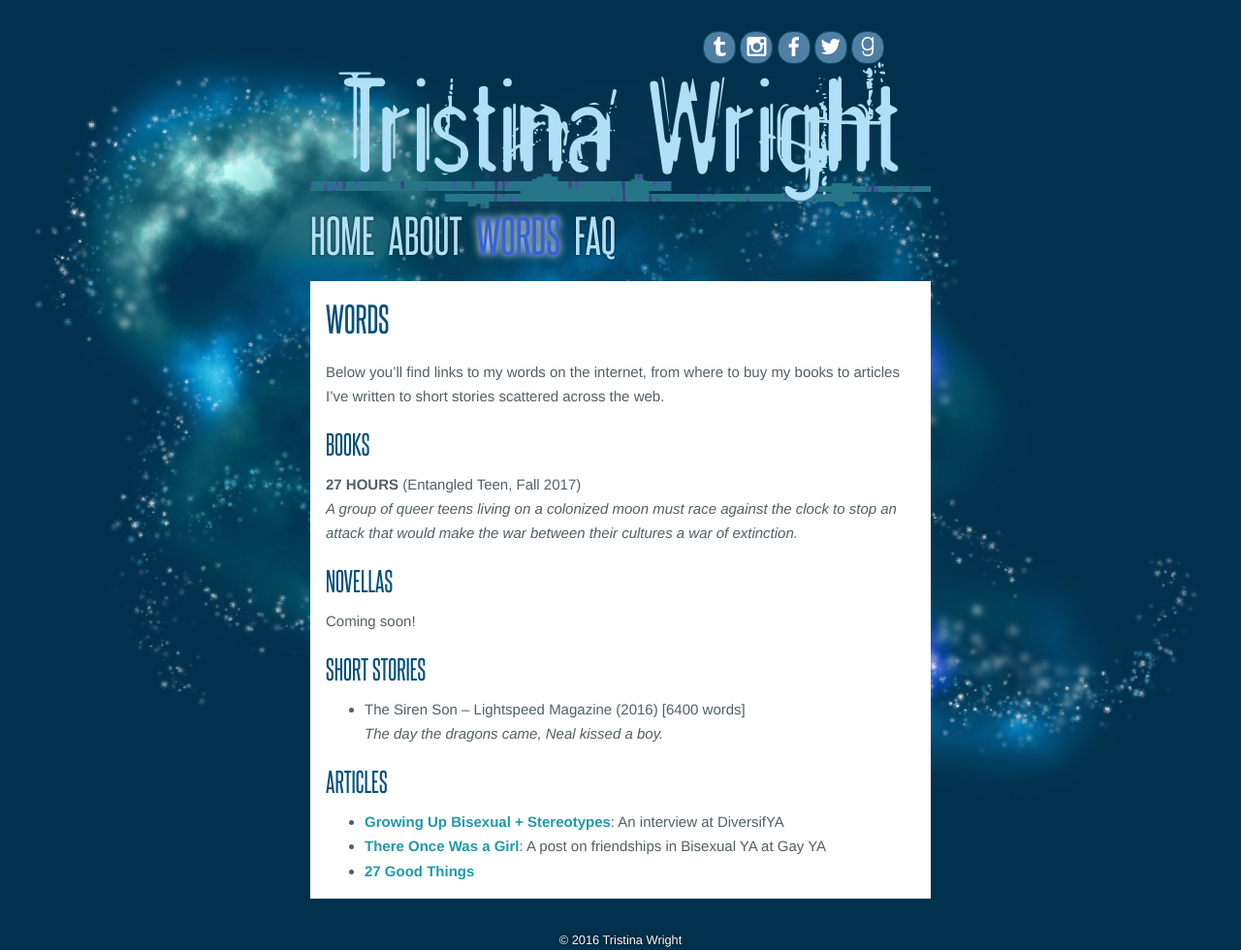
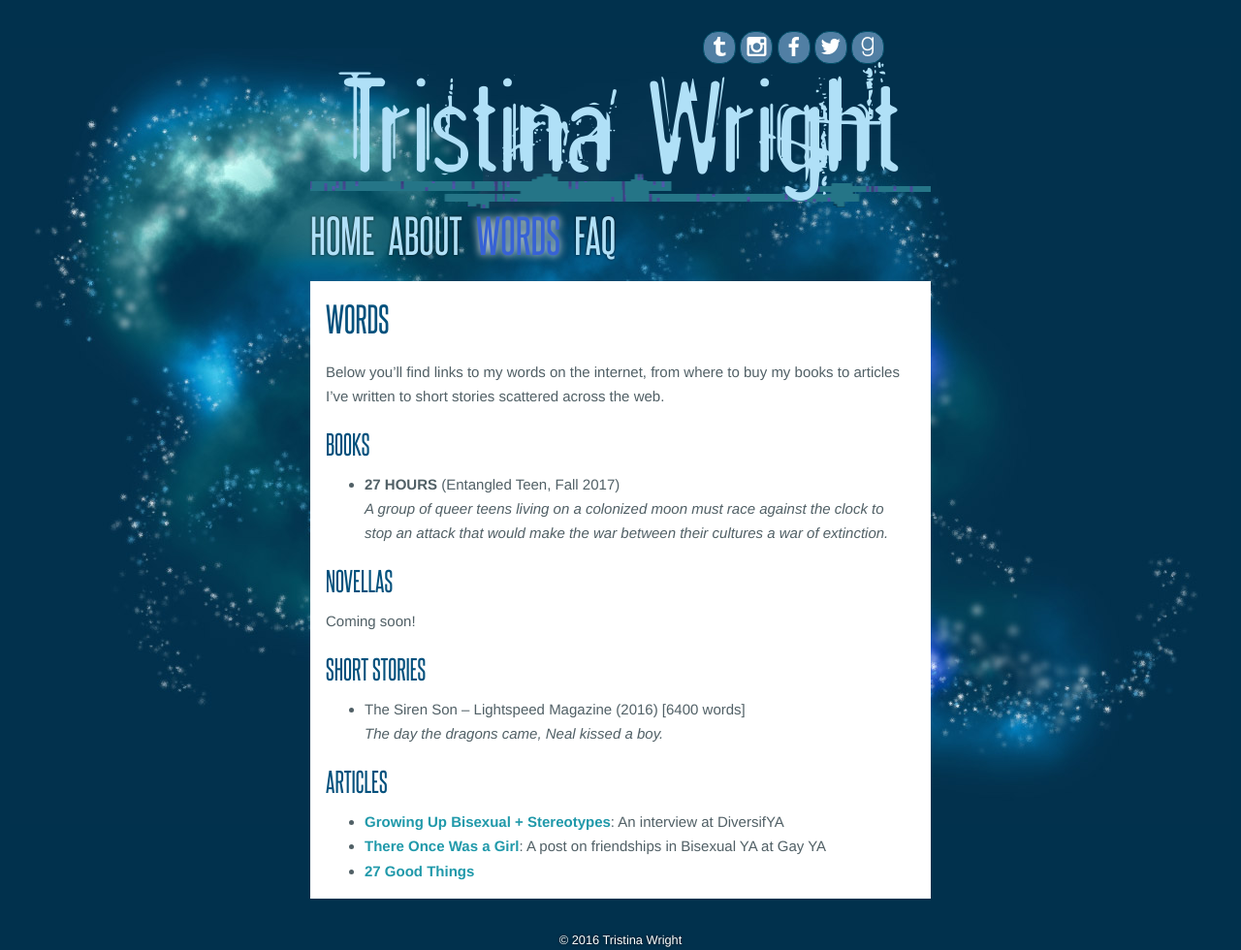
Before and after one commit to TristinaWright/tristinawright.github.io, a Jekyll site: the page built from _posts/static/2015-12-08-writing.md, in a window 1280 px wide. Shown: the whole page at 97% size. Built offline with Jekyll 4.4.1, drawn with Linux system fonts in a browser that asks for light colours.

```diff
--- a/_posts/static/2015-12-08-writing.md
+++ b/_posts/static/2015-12-08-writing.md
@@ -7,10 +7,11 @@ title: Words
 
 
 
+
 Below you’ll find links to my words on the internet, from where to buy my books to articles I’ve written to short stories scattered across the web.
 
 ### Books
-**27 HOURS** (Entangled Teen, Fall 2017)
+- **27 HOURS** (Entangled Teen, Fall 2017)
 _A group of queer teens living on a colonized moon must race against the clock to stop an attack that would make the war between their cultures a war of extinction._
 
 
```
